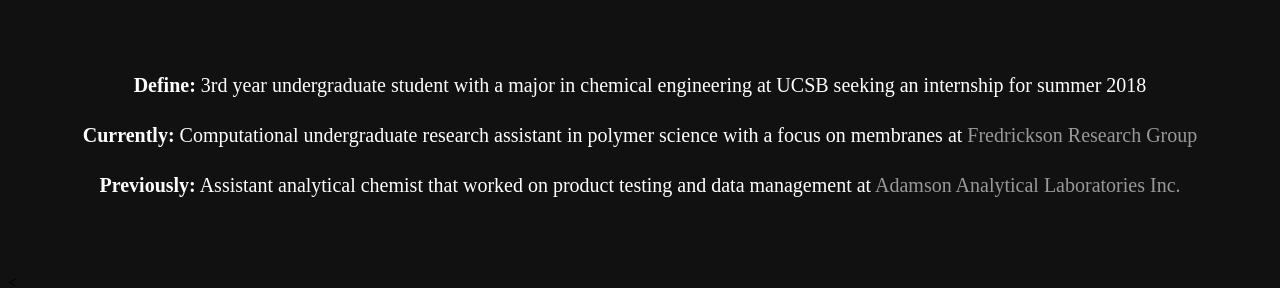
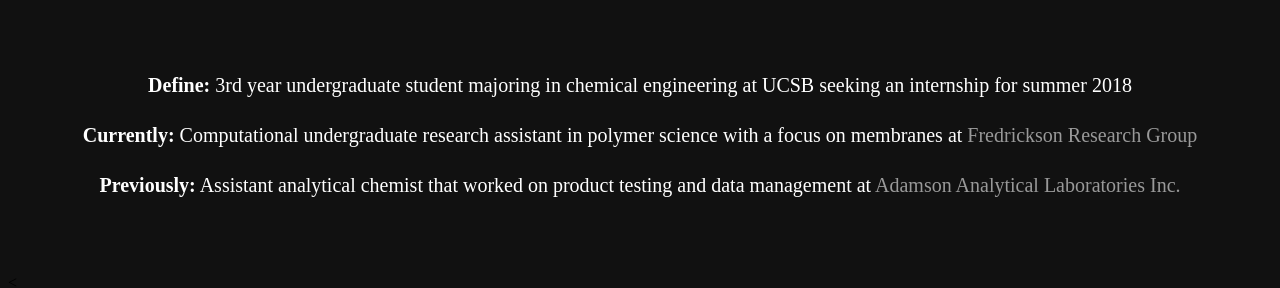
Before and after one commit to 1996leejoshua/1996leejoshua.github.io, a Jekyll site: the page built from index.html, in a window 1280 px wide and 900 px high, scrolled down 510 px, cut to the strip 186-474 px from the top of the window. Built offline with Jekyll 4.4.1, drawn with Linux system fonts in a browser that asks for light colours.

Commit message:
Update index.html

```diff
--- a/index.html
+++ b/index.html
@@ -13,7 +13,7 @@
 	<div class="cd-scrolling-bg">
 		<div class="cd-container">
 			<!--<h2>aspiring engineer | self-taught programmer | self-declared creative</h2><br><br><br>-->
-			<p align="center"><strong>Define:</strong> 3rd year undergraduate student with a major in chemical engineering at UCSB seeking an internship for summer 2018</p>
+			<p align="center"><strong>Define:</strong> 3rd year undergraduate student majoring in chemical engineering at UCSB seeking an internship for summer 2018</p>
 			<p align="center"><strong>Currently:</strong> Computational undergraduate research assistant in polymer science with a focus on membranes at <a href="http://www.mrl.ucsb.edu/~fredrickson/" target="_blank">Fredrickson Research Group</a></p>
 			<p align="center"><strong>Previously:</strong> Assistant analytical chemist that worked on product testing and data management at <a href="http://adamsonlab.com/" target="blank">Adamson Analytical Laboratories Inc.</a></p>
 			<br><br><br>
```
